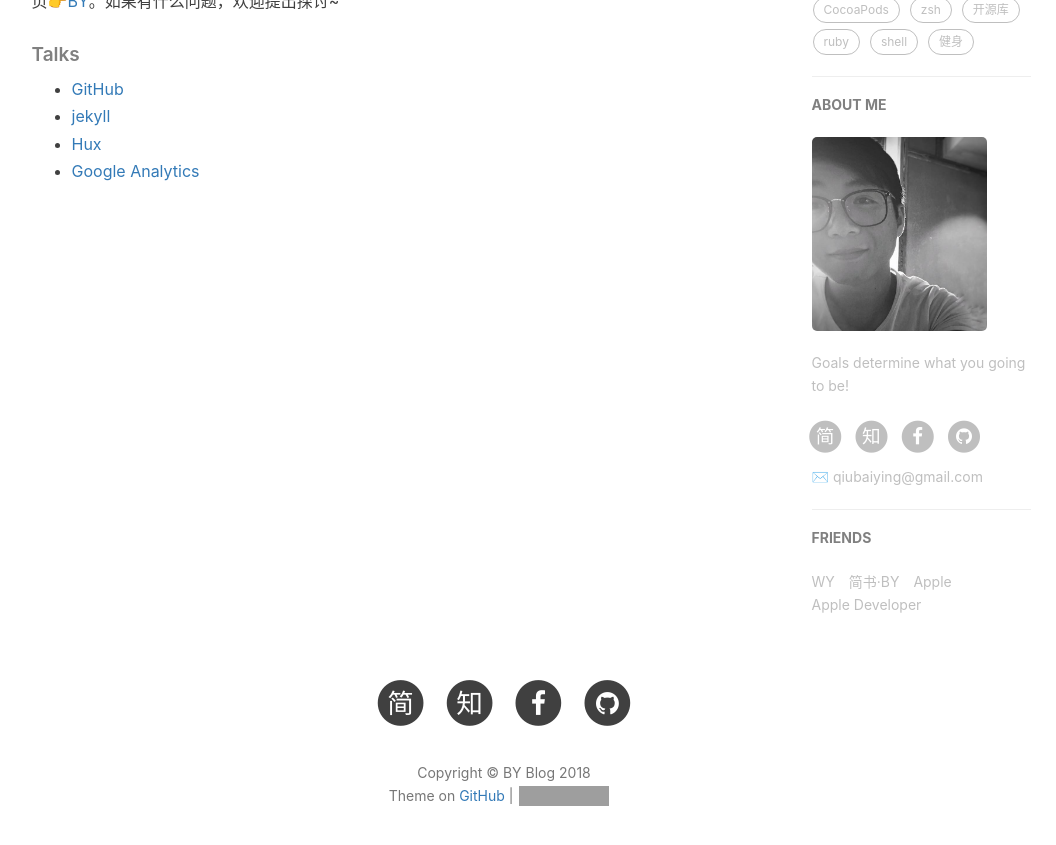
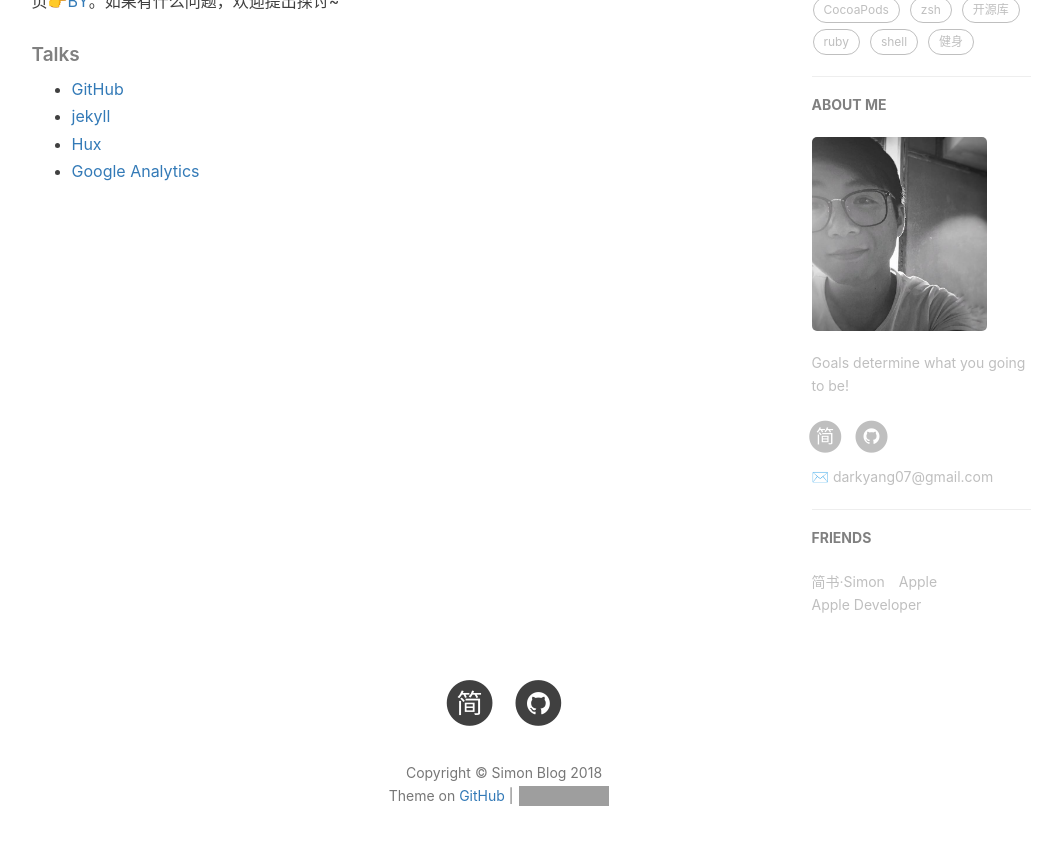
Before and after one commit to darkyang/darkyang.github.io, a Jekyll site: the page built from about.html, in a window 1280 px wide and 900 px high, scrolled down 713 px. Shown: the top 845 px of the window, without its empty margins (136-1192 px from the left). Built offline with Jekyll 4.4.1, drawn with Linux system fonts in a browser that asks for light colours; nearby versions of some CDN libraries; comment, search, counter and statistics services are not loaded; grey boxes are pictures that could not be loaded.

Commit message:
Update _config.yml
modify blog config

```diff
--- a/_config.yml
+++ b/_config.yml
@@ -1,13 +1,13 @@
 # Site settings
-title: BY Blog
-SEOTitle: 柏荧的博客 | BY Blog
+title: Simon Blog
+SEOTitle: Simon的博客 | Simon Blog
 header-img: img/post-bg-desk.jpg
-email: qiubaiying@gmail.com
-description: "Every failure is leading towards success."
-keyword: "BY, BY Blog, 柏荧的博客, qiubaiying, 邱柏荧, iOS, Apple, iPhone"
-url: "http://qiubaiying.github.io"          # your host, for absolute URL
+email: darkyang07@gmail.com
+description: "Just do it."
+keyword: "Simon, Simon Blog, Simon的博客, darkyang, C++, Qt, iOS, Apple"
+url: "http://darkyang.github.io"          # your host, for absolute URL
 baseurl: ""      # for example, '/blog' if your blog hosted on 'host/blog'
-github_repo: "https://github.com/qiubaiying/qiubaiying.github.io.git" # you code repository
+github_repo: "https://github.com/darkyang/darkyang.github.io.git" # you code repository
 
 # Sidebar settings
 sidebar: true                           # whether or not using Sidebar.
@@ -18,12 +18,12 @@ sidebar-avatar: /img/about-BY-gentle.jpg      # use absolute URL, seeing it's us
 
 # SNS settings
 RSS: false
-# weibo_username:     qiubaiying
-zhihu_username:     qiubaiying
-github_username:    qiubaiying
-facebook_username:  baiying.qiu.7
-jianshu_username:   e71990ada2fd
-#twitter_username:   qiubaiying
+# weibo_username:      null
+zhihu_username:        null
+github_username:    darkyang
+facebook_username:     null
+jianshu_username:    雨之印记
+#twitter_username:     null
 
 
 
@@ -64,9 +64,9 @@ gitalk:
   enable: true    #是否开启Gitalk评论
   clientID: f2c84e7629bb1446c1a4                            #生成的clientID
   clientSecret: ca6d6139d1e1b8c43f8b2e19492ddcac8b322d0d    #生成的clientSecret
-  repo: qiubaiying.github.io    #仓库名称
-  owner: qiubaiying    #github用户名
-  admin: qiubaiying
+  repo: darkyang.github.io    #仓库名称
+  owner: darkyang    #github用户名
+  admin: darkyang
   distractionFreeMode: true #是否启用类似FB的阴影遮罩
 
 
@@ -78,7 +78,7 @@ ba_track_id: b50bf2b12b5338a1845e33832976fd68
 
 # Google Analytics
 ga_track_id: 'UA-90855596-1'            # Format: UA-xxxxxx-xx
-ga_domain: qiubaiying.top               # 默认的是 auto, 这里我是自定义了的域名，你如果没有自己的域名，需要改成auto
+ga_domain: auto.top               # 默认的是 auto, 这里我是自定义了的域名，你如果没有自己的域名，需要改成auto
 
 
 
@@ -99,11 +99,8 @@ service-worker: true
 # Friends
 friends: [
     {
-        title: "WY",
-        href: "http://zhengwuyang.com"
-    },{
-        title: "简书·BY",
-        href: "http://www.jianshu.com/u/e71990ada2fd"
+        title: "简书·Simon",
+        href: "https://www.jianshu.com/u/5b9339c4f294"
     },{
         title: "Apple",
         href: "https://apple.com"
```
